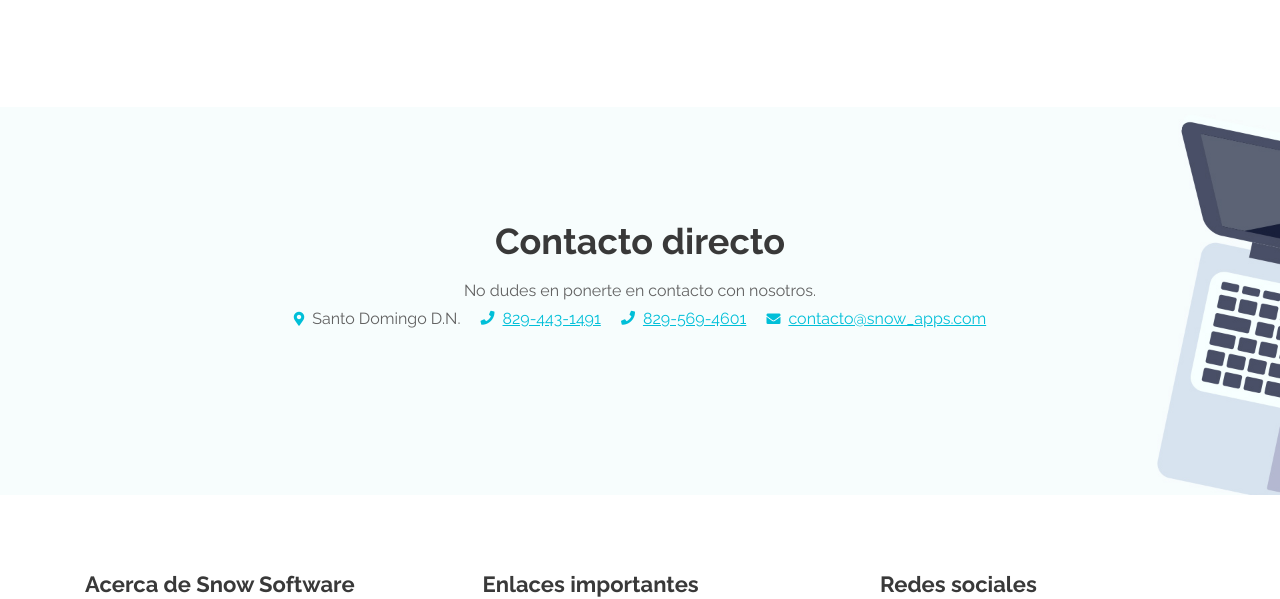
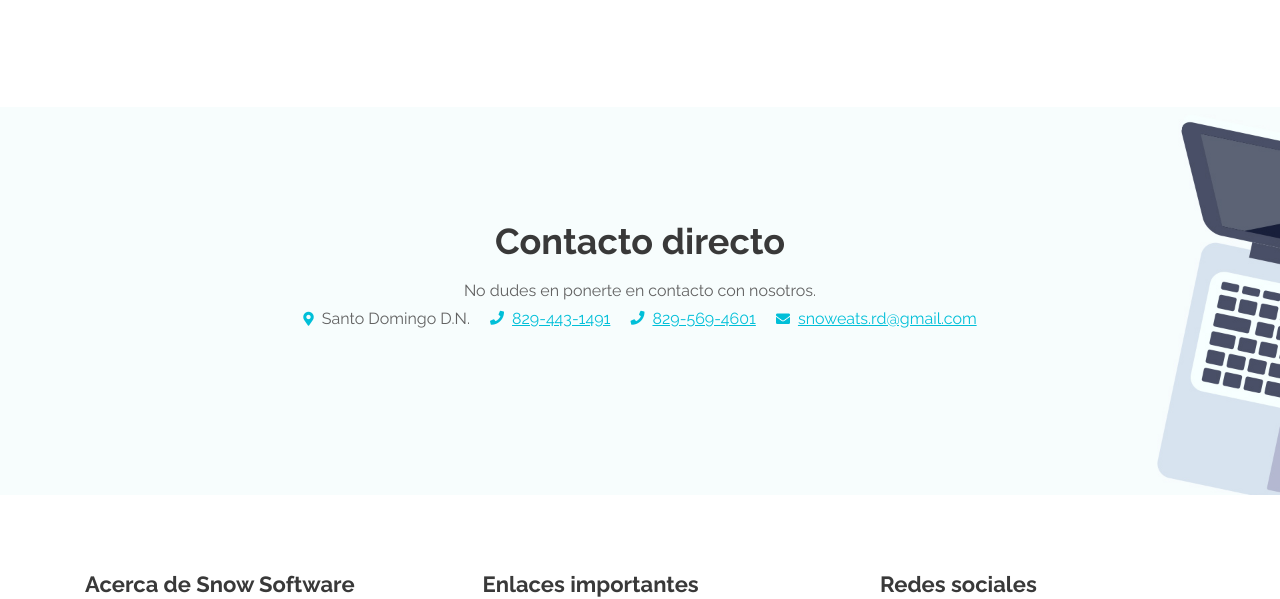
Before and after one commit to qilobit/snow_software, a plain HTML site: page index.html in a window 1280 px wide. Shown: the part 2791-3390 px from the top of the page. Drawn offline with Linux system fonts and the light colour scheme.

Commit message:
Change contact mail

```diff
--- a/index.html
+++ b/index.html
@@ -371,7 +371,7 @@
                         <li><i class="fas fa-phone"></i><a class="turquoise" href="tel:18295694601">829-569-4601</a>
                         </li>
                         <li><i class="fas fa-envelope"></i><a class="turquoise"
-                                href="mailto:snoweats.rd@gmail.com">contacto@snow_apps.com</a></li>
+                                href="mailto:snoweats.rd@gmail.com">snoweats.rd@gmail.com</a></li>
                     </ul>
                 </div> <!-- end of col -->
             </div> <!-- end of row -->
```
